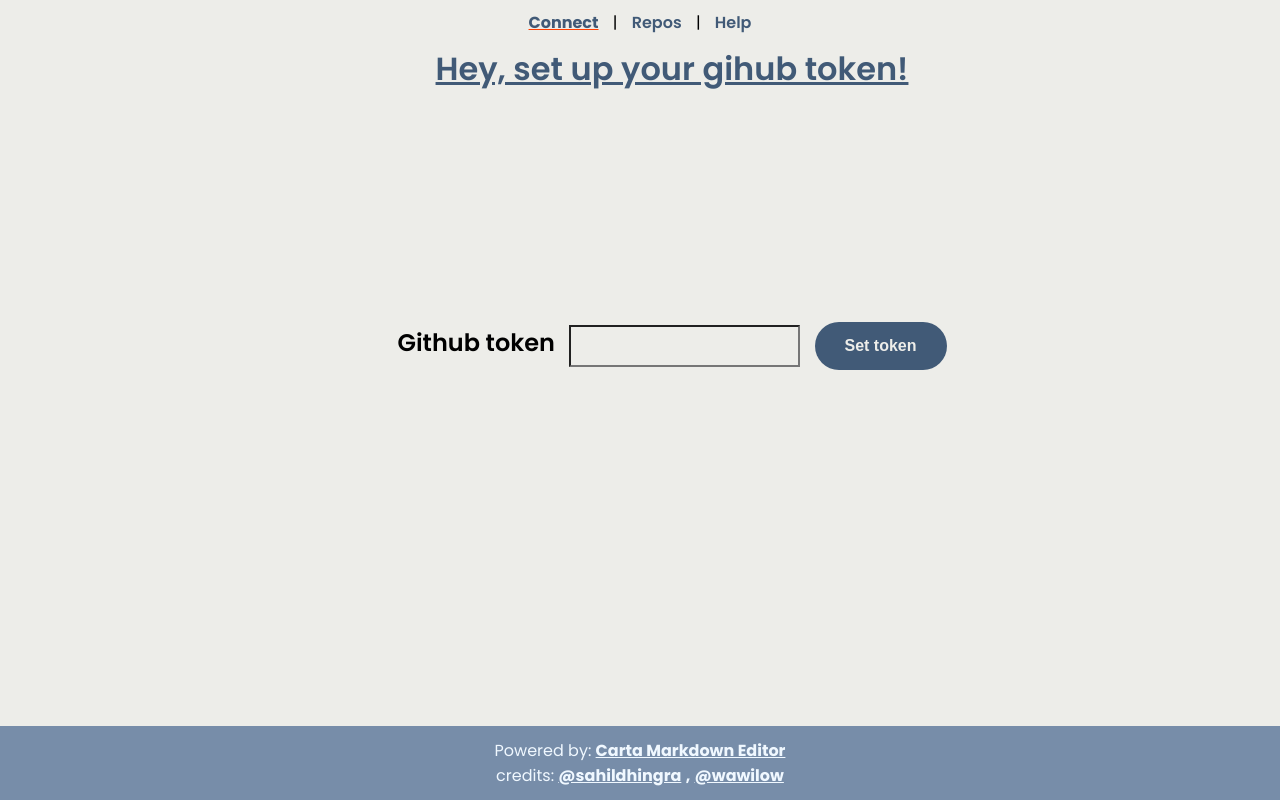
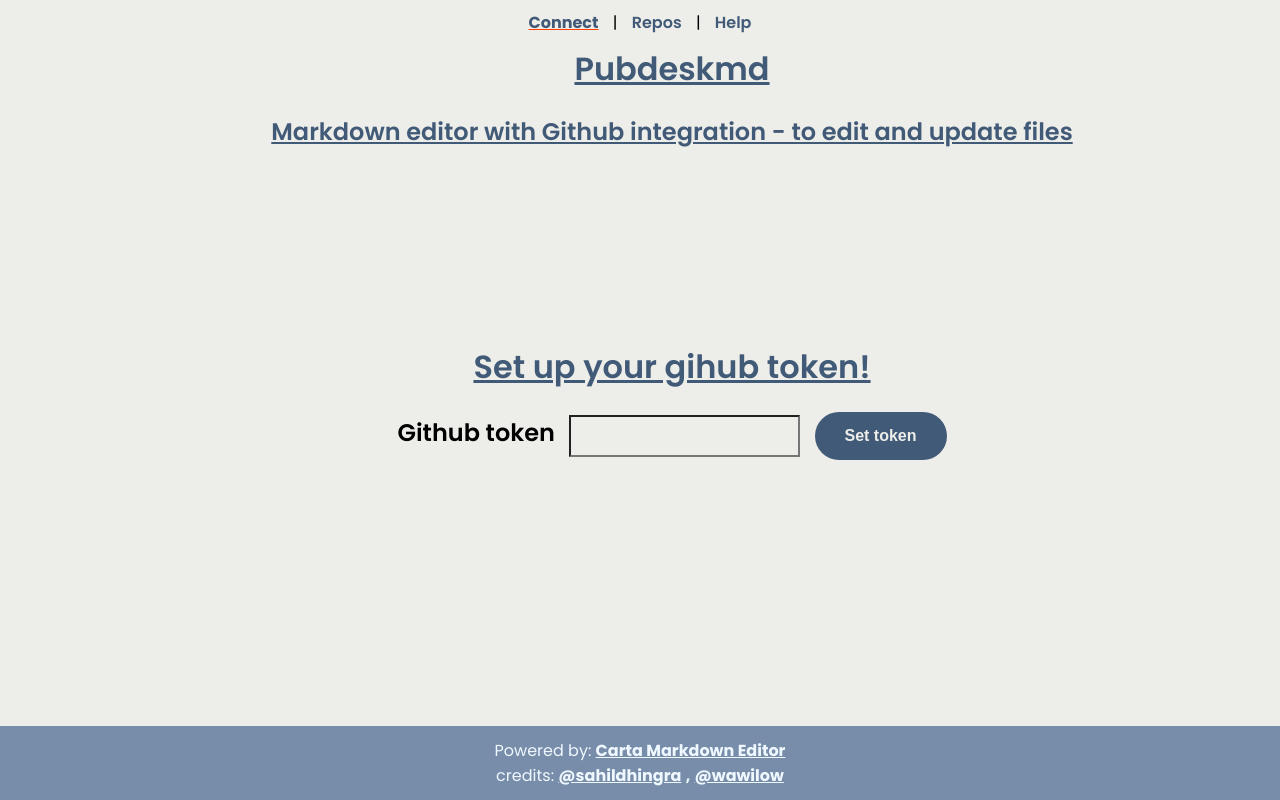
Before and after one commit to skar-software/markdown-git-cms, a SvelteKit app in the folder frontend/: page /login in a window 1280 px wide. Shown: the top 800 px of the page. Built offline with nearby package versions, Linux system fonts and the light colour scheme.

Commit message:
chore: Update login page layout and styling

```diff
--- a/frontend/src/routes/login/+layout.svelte
+++ b/frontend/src/routes/login/+layout.svelte
@@ -10,9 +10,21 @@
 
 <div class="app">
   <header>
-    <h1>Hey, set up your gihub token!</h1>
+    <h1>Pubdeskmd</h1>
+    <h2>Markdown editor with Github integration - to edit and update files</h2>
   </header>
   <main>
     <slot />
   </main>
 </div>
+
+<style>
+  h2 {
+    color: #415a77;
+    text-decoration: underline;
+    font-size: 1.5em;
+    margin-top: 0;
+    font-weight: 600;
+    text-align: center;
+}
+</style>
--- a/frontend/src/routes/login/+page.svelte
+++ b/frontend/src/routes/login/+page.svelte
@@ -1,41 +1,53 @@
 <script lang="ts">
-  import "../../style.css"
+  import "../../style.css";
   let err = "";
 
   async function handleSubmit(event: SubmitEvent) {
     const form = event.target as HTMLFormElement;
     const data = new FormData(form);
 
-      let url = '/api/set/?';
+    let url = "/api/set/?";
     let tknVal = data.get("tkn")?.toString();
     if (tknVal === undefined) {
-        tknVal = ""
+      tknVal = "";
     }
-      const response = await fetch(url  + new URLSearchParams({tkn: tknVal}).toString(), {
-        method: 'Get',
+    const response = await fetch(url + new URLSearchParams({ tkn: tknVal }).toString(), {
+      method: "Get",
     });
     if (response.status !== 200) {
       err = await response.text();
     } else {
-        window.location.href = '/repos';
+      window.location.href = "/repos";
     }
   }
 </script>
 
 <main>
-<form class="login-form" on:submit|preventDefault={handleSubmit}>
+  <h1>Set up your gihub token!</h1>
+  <form
+    class="login-form"
+    on:submit|preventDefault={handleSubmit}
+  >
     <label>
       <span>Github token</span>
-    <input class="file-input" type="password" name="tkn" />
+      <input
+        class="file-input"
+        type="password"
+        name="tkn"
+      />
     </label>
-  <button class="login-button" type="submit">Set token</button>
-  {#if err !== ''}
+    <button
+      class="login-button"
+      type="submit">Set token</button
+    >
+    {#if err !== ""}
       <span style="color: #ff3e00;">{err}</span>
     {/if}
   </form>
 </main>
+
 <style>
-  main{
+  main {
     position: relative;
     display: flex;
     justify-content: center;
```
Also changed, not shown: frontend/src/routes/+page.svelte (+5 -5 lines). Lines whose indentation alone changed are shown as unchanged.
